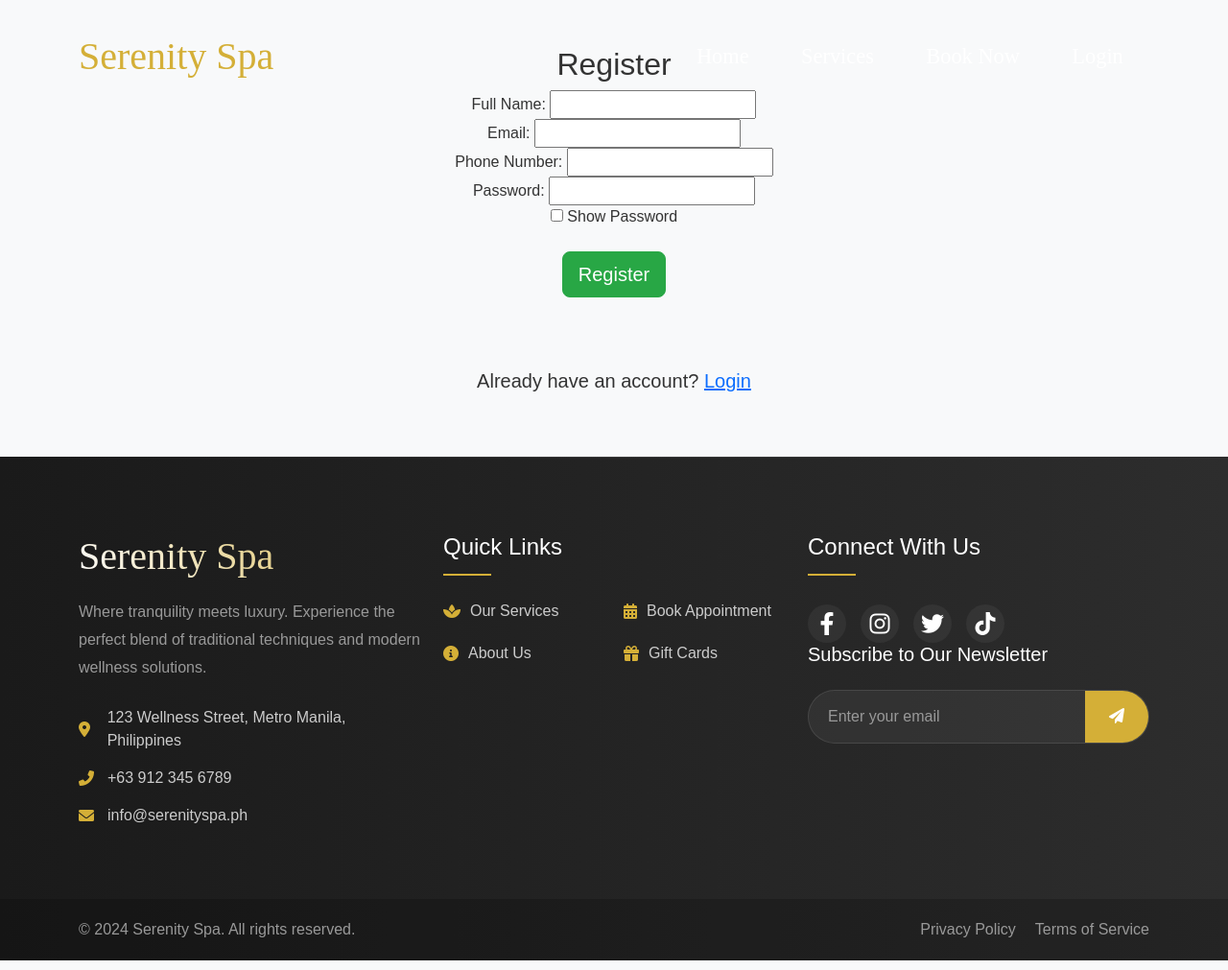
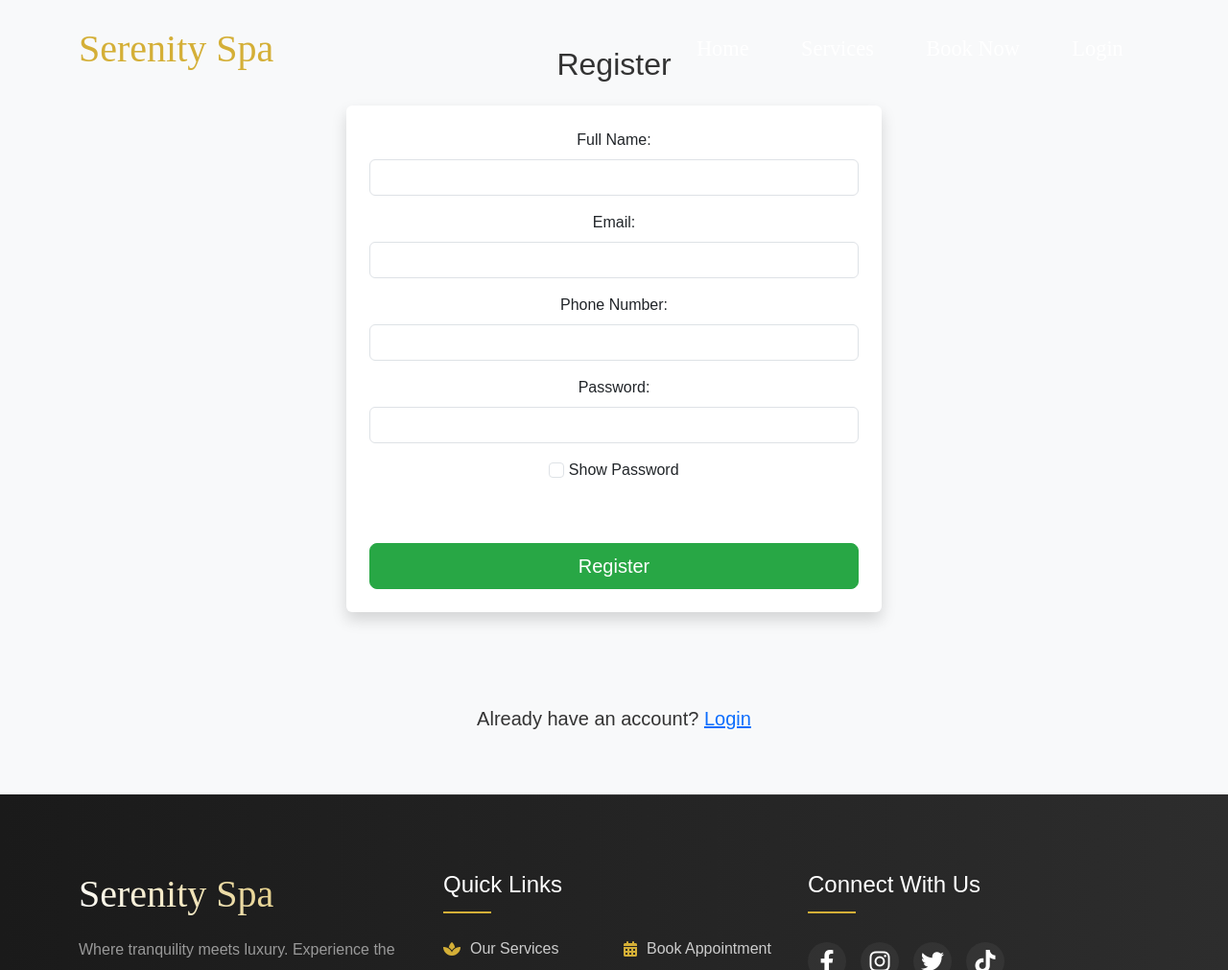
Before and after one commit to Ros-Salazar/3JFinalProj, a PHP site: page /register.php in a window 1280 px wide. Shown: the top 1011 px of the page at 96% size. Run offline with PHP 8.4, Linux system fonts and the light colour scheme; some web fonts are replaced.

Commit message:
attempted to style login and register

```diff
--- a/register.php
+++ b/register.php
@@ -25,7 +25,7 @@
     ?>
 
     <!-- Navigation -->
-    <nav class="navbar navbar-expand-lg">
+    <nav class="navbar navbar-expand-lg py-3">
         <div class="container">
             <a class="navbar-brand" href="#">Serenity Spa</a>
             <button class="navbar-toggler" type="button" data-bs-toggle="collapse" data-bs-target="#navbarNav">
@@ -55,23 +55,29 @@
 
     <!-- Registration Form -->
     <section class="cta-section py-5">
-        <div class="container text-center position-relative align-items-center justify-content-center text-center">
-            <h2>Register</h2>
-            <form action="<?php $_SERVER['PHP_SELF'] ?>" method="post">
-                <label for="full_name">Full Name:</label>
-                <input type="text" id="full_name" name="full_name" required>
-                <br>
-                <label for="email">Email:</label>
-                <input type="email" id="email" name="email" required>
-                <br>
-                <label for="phone_number">Phone Number:</label>
-                <input type="tel" id="phone_number" name="phone_number" required>
-                <br>
-                <label for="password">Password:</label>
-                <input type="password" id="password" name="password" required>
-                <br>
-                <input type="checkbox" id="show-password">
-                <label for="show-password">Show Password</label>
+        <div class="container d-flex flex-column align-items-center justify-content-center">
+            <h2 class="cta-heading mb-4">Register</h2>
+
+            <form action="<?php $_SERVER['PHP_SELF'] ?>" method="post" class="login-form text-center w-50 p-4 shadow rounded bg-white">
+                <div class="mb-3">
+                    <label for="full_name" class="form-label text-dark">Full Name:</label>
+                    <input type="text" id="full_name" name="full_name" class="form-control" required>
+                </div>
+                <div class="mb-3">
+                    <label for="email" class="form-label text-dark">Email:</label>
+                    <input type="email" id="email" name="email" class="form-control" required>
+                </div>
+                <div class="mb-3">
+                    <label for="phone_number" class="form-label text-dark">Phone Number:</label>
+                    <input type="tel" id="phone_number" name="phone_number" class="form-control" required>
+                </div>
+                <div class="mb-3">
+                    <label for="password" class="form-label text-dark">Password:</label>
+                    <input type="password" id="password" name="password" class="form-control" required>
+                </div>
+                <div class="mb-3">
+                    <input type="checkbox" class="form-check-input" id="show-password">
+                    <label class="form-check-label text-dark" for="show-password">Show Password</label>
 
                     <script>
                         const passwordInput = document.getElementById('password');
@@ -85,8 +91,9 @@
                             }
                         });
                     </script>
+                </div>
                 <br><br>
-                <button type="submit" class="btn btn-primary btn-lg">Register</button>
+                <button type="submit" class="btn btn-primary btn-lg w-100">Register</button>
             </form>
 
             <?php
@@ -136,7 +143,7 @@
                 }
             ?>
             <br> <br> <br>
-            <p class="lead">Already have an account? <a href="login.php">Login</a></p>
+            <p class="lead mt-4">Already have an account? <a href="login.php" class="text-primary">Login</a></p>
         </div>
     </section>
 
```
Also changed, not shown: login.php (+19 -16 lines). Lines whose indentation alone changed are shown as unchanged.
